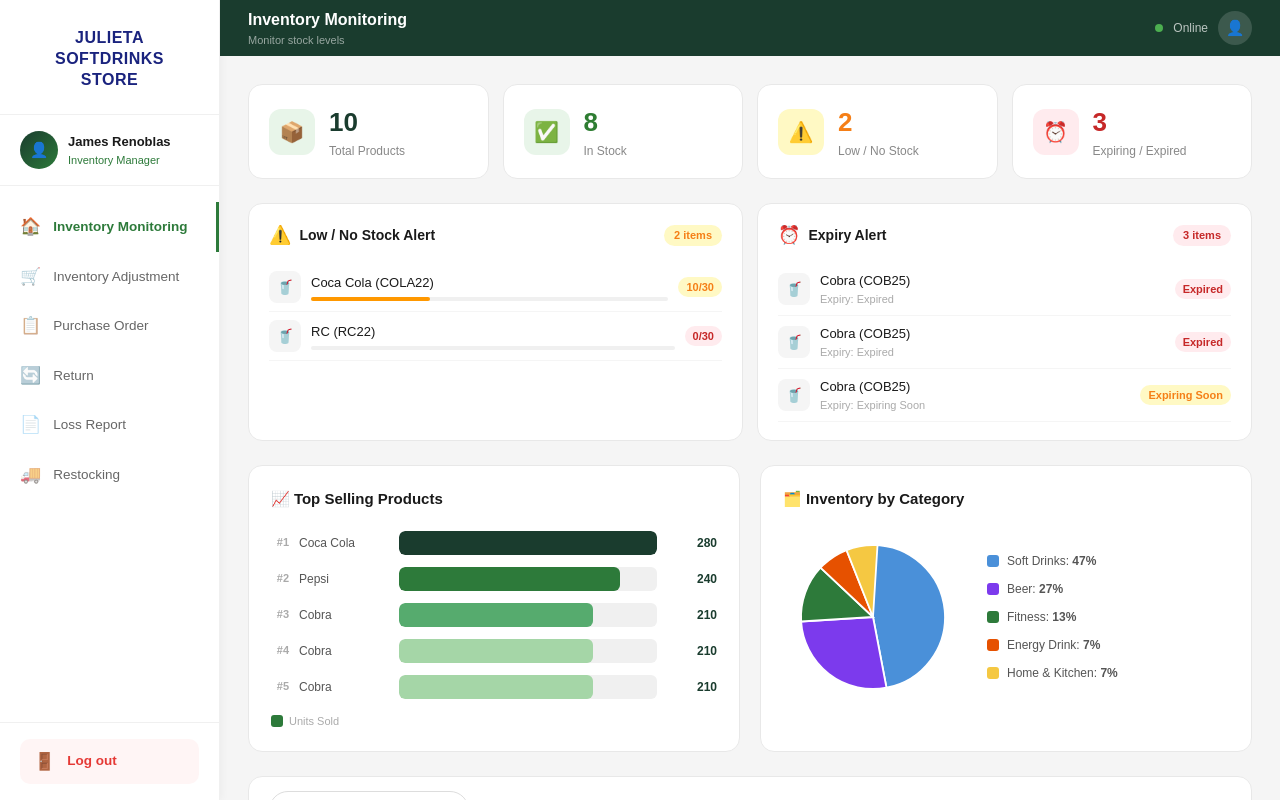
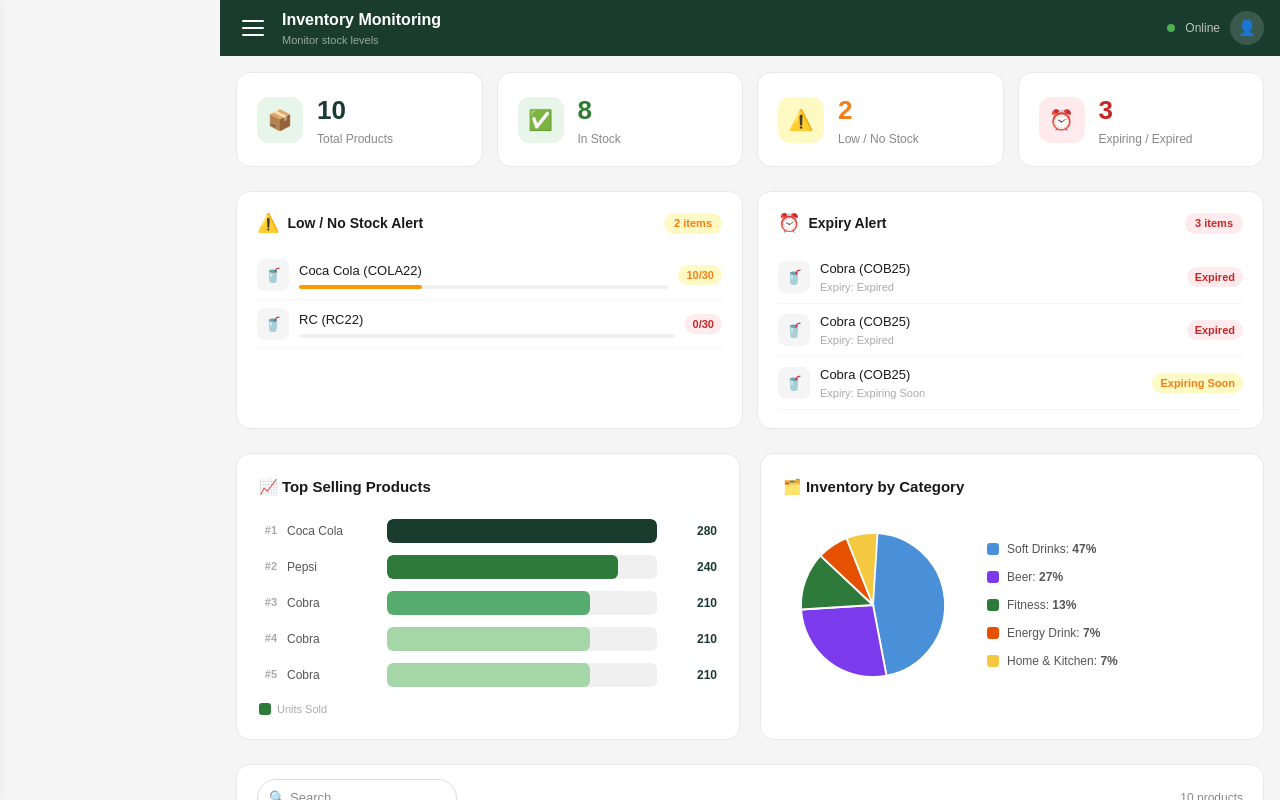
Before and after one commit to ken-masi/C-C, a Next.js app: page /inventory/monitoring in a window 1280 px wide. Built offline with nearby package versions, Linux system fonts and the light colour scheme.

Commit message:
Inventory Monitoring

```diff
--- a/app/(inventory)/inventory/monitoring/InventoryMonitoringPage.tsx
+++ b/app/(inventory)/inventory/monitoring/InventoryMonitoringPage.tsx
@@ -273,12 +273,12 @@ export default function InventoryMonitoringPage() {
   ).length;
 
   return (
-    <div style={{ padding: "28px" }}>
+    <div style={{ padding: "16px" }}>
       {/* Summary Cards */}
       <div
         style={{
           display: "grid",
-          gridTemplateColumns: "repeat(4, 1fr)",
+          gridTemplateColumns: "repeat(auto-fit, minmax(200px, 1fr))",
           gap: "14px",
           marginBottom: "24px",
         }}
@@ -354,7 +354,7 @@ export default function InventoryMonitoringPage() {
       <div
         style={{
           display: "grid",
-          gridTemplateColumns: "1fr 1fr",
+          gridTemplateColumns: "repeat(auto-fit, minmax(300px, 1fr))",
           gap: "14px",
           marginBottom: "24px",
         }}
@@ -579,7 +579,7 @@ export default function InventoryMonitoringPage() {
       <div
         style={{
           display: "grid",
-          gridTemplateColumns: "1fr 1fr",
+          gridTemplateColumns: "repeat(auto-fit, minmax(320px, 1fr))",
           gap: "20px",
           marginBottom: "24px",
         }}
@@ -714,7 +714,14 @@ export default function InventoryMonitoringPage() {
           >
             🗂️ Inventory by Category
           </p>
-          <div style={{ display: "flex", alignItems: "center", gap: "24px" }}>
+          <div
+            style={{
+              display: "flex",
+              flexWrap: "wrap",
+              alignItems: "center",
+              gap: "24px",
+            }}
+          >
             <PieChart />
             <div
               style={{ display: "flex", flexDirection: "column", gap: "10px" }}
@@ -801,10 +808,17 @@ export default function InventoryMonitoringPage() {
           background: "#fff",
           borderRadius: "14px",
           border: "0.5px solid #e8e8e8",
-          overflow: "hidden",
+          padding: "14px 20px",
+          marginBottom: "16px",
+          display: "flex",
+          flexWrap: "wrap",
+          alignItems: "center",
+          gap: "10px",
+          overflowX: "auto",
+          width: "100%",
         }}
       >
-        <table style={{ width: "100%", borderCollapse: "collapse" }}>
+        <table style={{ width: "900%", borderCollapse: "collapse" }}>
           <thead>
             <tr style={{ background: "#1a3c2e" }}>
               <th style={{ padding: "12px 14px", width: "40px" }}>
--- a/app/(inventory)/layout.tsx
+++ b/app/(inventory)/layout.tsx
@@ -1,4 +1,5 @@
 "use client";
+import { useState } from "react";
 import { usePathname } from "next/navigation";
 import Link from "next/link";
 
@@ -38,6 +39,7 @@ export default function InventoryLayout({
   children: React.ReactNode;
 }) {
   const pathname = usePathname();
+  const [sidebarOpen, setSidebarOpen] = useState(false);
   const page = pageTitles[pathname] ?? { title: "Inventory Manager", sub: "" };
 
   return (
@@ -49,6 +51,20 @@ export default function InventoryLayout({
         background: "#f5f5f5",
       }}
     >
+      {/* ── Mobile Overlay ── */}
+      {sidebarOpen && (
+        <div
+          onClick={() => setSidebarOpen(false)}
+          style={{
+            position: "fixed",
+            inset: 0,
+            background: "rgba(0,0,0,0.4)",
+            zIndex: 40,
+          }}
+          className="lg:hidden"
+        />
+      )}
+
       {/* ── Sidebar ── */}
       <aside
         style={{
@@ -59,9 +75,17 @@ export default function InventoryLayout({
           flexShrink: 0,
           borderRight: "1px solid #f0f0f0",
           boxShadow: "2px 0 8px rgba(0,0,0,0.04)",
+          position: "fixed",
+          top: 0,
+          left: 0,
+          height: "100%",
+          zIndex: 50,
+          transform: sidebarOpen ? "translateX(0)" : "translateX(-100%)",
+          transition: "transform 0.25s cubic-bezier(0.4,0,0.2,1)",
         }}
+        className="lg:relative lg:translate-x-0 lg:transform-none"
       >
-        {/* Logo / Brand */}
+        {/* Logo */}
         <div
           style={{
             padding: "28px 20px 24px",
@@ -128,6 +152,7 @@ export default function InventoryLayout({
               <Link
                 key={link.href}
                 href={link.href}
+                onClick={() => setSidebarOpen(false)}
                 style={{
                   display: "flex",
                   alignItems: "center",
@@ -184,12 +209,13 @@ export default function InventoryLayout({
           flexDirection: "column",
           overflow: "hidden",
         }}
+        className="lg:ml-[220px]"
       >
         {/* Topbar */}
         <header
           style={{
             background: "#1a3c2e",
-            padding: "0 28px",
+            padding: "0 16px",
             height: "56px",
             display: "flex",
             alignItems: "center",
@@ -197,16 +223,63 @@ export default function InventoryLayout({
             flexShrink: 0,
           }}
         >
+          <div style={{ display: "flex", alignItems: "center", gap: "12px" }}>
+            {/* Hamburger — mobile only */}
+            <button
+              onClick={() => setSidebarOpen(true)}
+              className="lg:hidden"
+              style={{
+                background: "none",
+                border: "none",
+                cursor: "pointer",
+                display: "flex",
+                flexDirection: "column",
+                gap: "5px",
+                padding: "6px",
+                borderRadius: "8px",
+                flexShrink: 0,
+              }}
+            >
+              <div
+                style={{
+                  width: "22px",
+                  height: "2px",
+                  background: "#fff",
+                  borderRadius: "2px",
+                }}
+              />
+              <div
+                style={{
+                  width: "22px",
+                  height: "2px",
+                  background: "#fff",
+                  borderRadius: "2px",
+                }}
+              />
+              <div
+                style={{
+                  width: "22px",
+                  height: "2px",
+                  background: "#fff",
+                  borderRadius: "2px",
+                }}
+              />
+            </button>
+
             <div>
               <p style={{ color: "#fff", fontSize: "16px", fontWeight: 600 }}>
                 {page.title}
               </p>
               {page.sub && (
-              <p style={{ color: "rgba(255,255,255,0.55)", fontSize: "11px" }}>
+                <p
+                  style={{ color: "rgba(255,255,255,0.55)", fontSize: "11px" }}
+                >
                   {page.sub}
                 </p>
               )}
             </div>
+          </div>
+
           <div style={{ display: "flex", alignItems: "center", gap: "10px" }}>
             <div
               style={{
```
Lines whose indentation alone changed are shown as unchanged.
